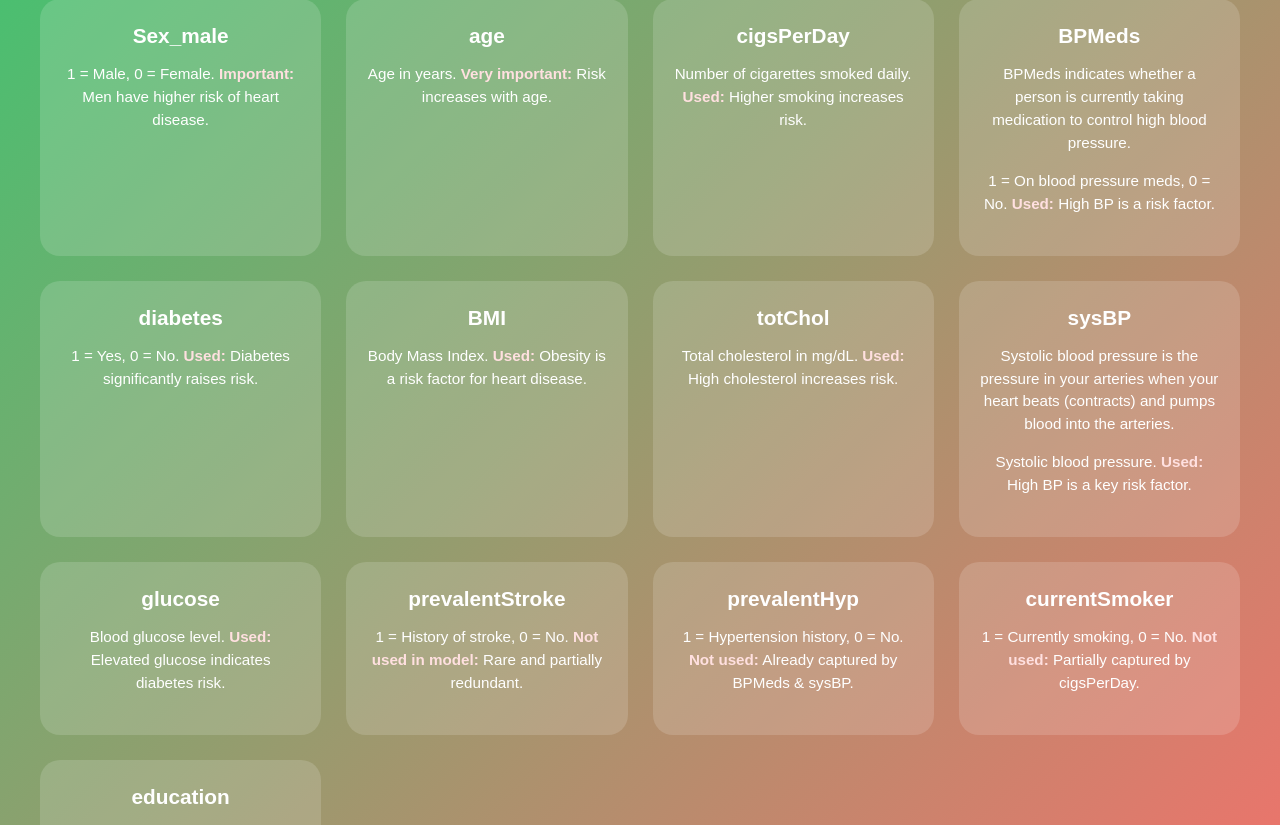
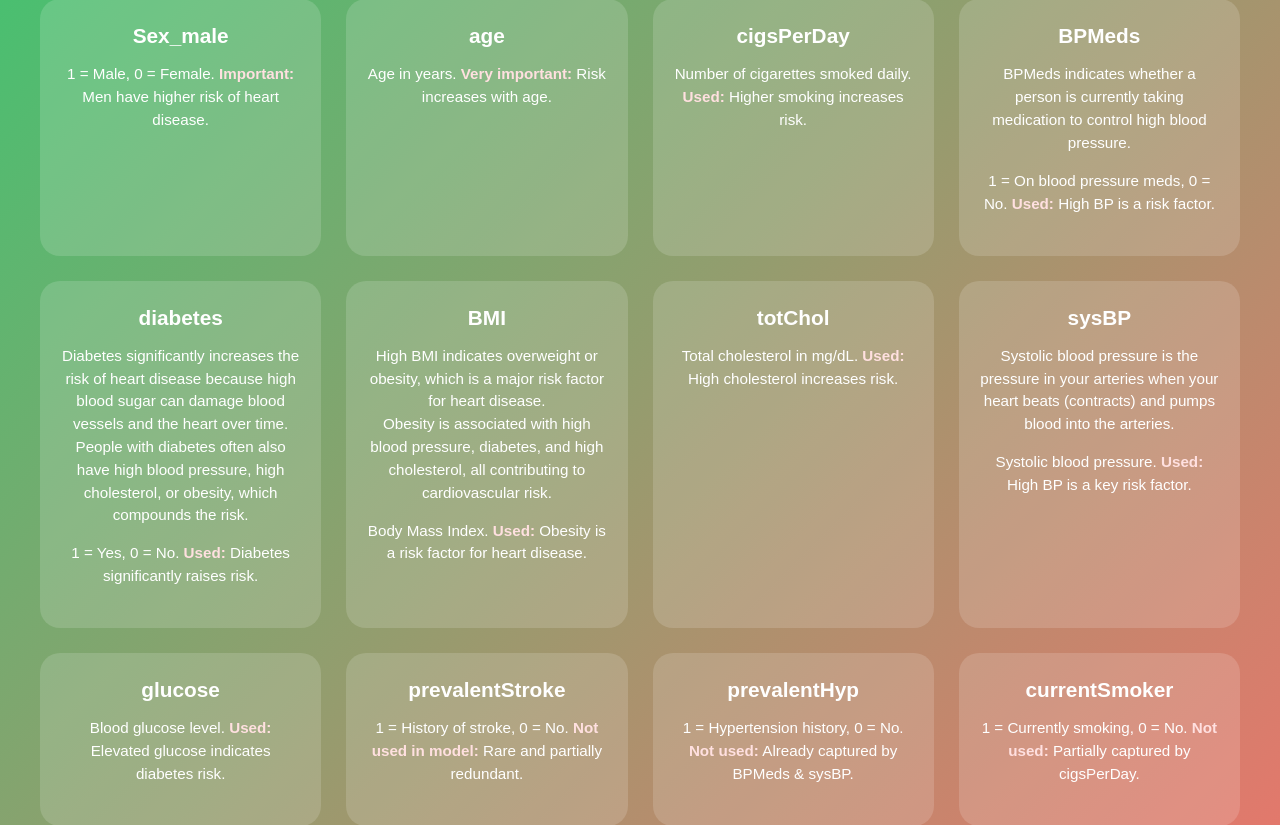
Before and after one commit to jashandeep032kaur-dot/heart-disease-prediction, a Flask app: page / in a window 1280 px wide. Shown: the part 385-1210 px from the top of the page. Run offline with Flask 3, Linux system fonts and the light colour scheme; parts of the project's set-up code (start-up, migrations or seed data) failed here and were passed over.

Commit message:
Update templates/index.html

```diff
--- a/templates/index.html
+++ b/templates/index.html
@@ -178,10 +178,14 @@
             </div>
             <div class="card">
                 <h3>diabetes</h3>
+                <p>Diabetes significantly increases the risk of heart disease because high blood sugar can damage blood vessels and the heart over time.<br>
+                   People with diabetes often also have high blood pressure, high cholesterol, or obesity, which compounds the risk.</p>
                 <p>1 = Yes, 0 = No. <span class="important">Used:</span> Diabetes significantly raises risk.</p>
             </div>
             <div class="card">
                 <h3>BMI</h3>
+                <p>High BMI indicates overweight or obesity, which is a major risk factor for heart disease.<br>
+                  Obesity is associated with high blood pressure, diabetes, and high cholesterol, all contributing to cardiovascular risk.</p>
                 <p>Body Mass Index. <span class="important">Used:</span> Obesity is a risk factor for heart disease.</p>
             </div>
             <div class="card">
```
